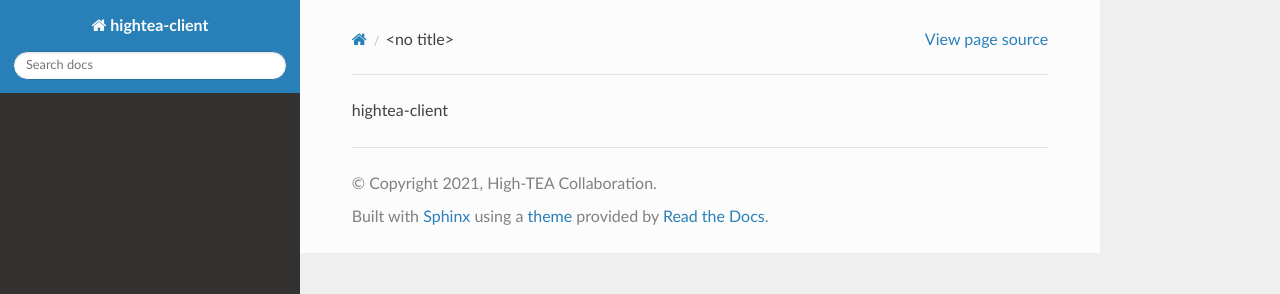
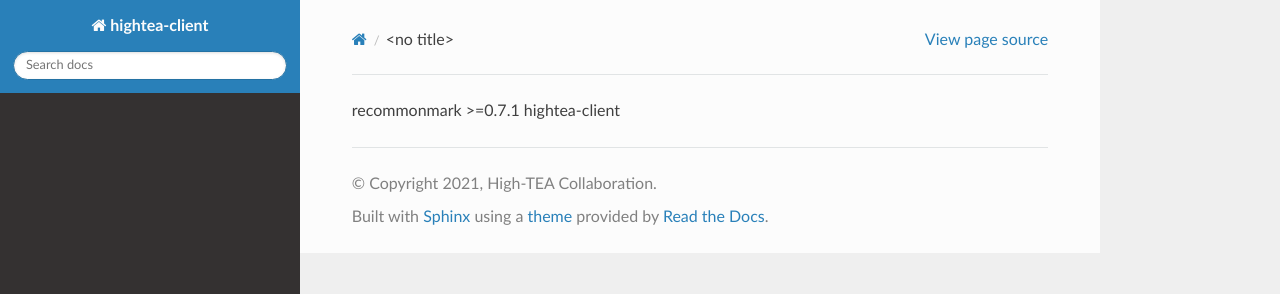
Before and after one commit to HighteaCollaboration/hightea-client, a Sphinx documentation site: the page built from docs/requirements.txt, in a window 1280 px wide. Shown: the top 294 px of the page. Built offline with Sphinx 7.4.7 and the Read the Docs theme 2.0.0, drawn with Linux system fonts in a browser that asks for light colours.

Commit message:
another try to fix readthedocs

```diff
--- a/docs/conf.py
+++ b/docs/conf.py
@@ -99,7 +99,7 @@ autodoc_member_order = 'bysource'
 # https://github.com/readthedocs/recommonmark/blob/ddd56e7717e9745f11300059e4268e204138a6b1/docs/conf.py
 # app setup hook
 def setup(app):
-#    app.add_config_value('recommonmark_config', {
-#        'enable_eval_rst': True,
-#    }, True)
+    app.add_config_value('recommonmark_config', {
+        'enable_eval_rst': True,
+    }, True)
     app.add_transform(AutoStructify)
--- a/docs/requirements.txt
+++ b/docs/requirements.txt
@@ -1 +1,2 @@
+recommonmark >=0.7.1
 hightea-client
```
